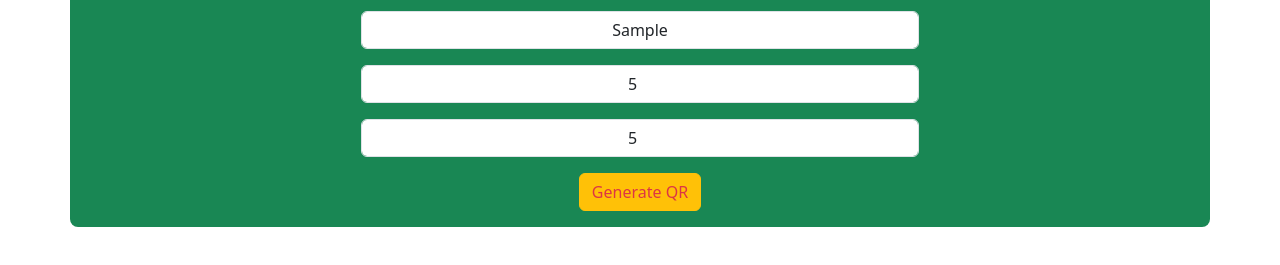
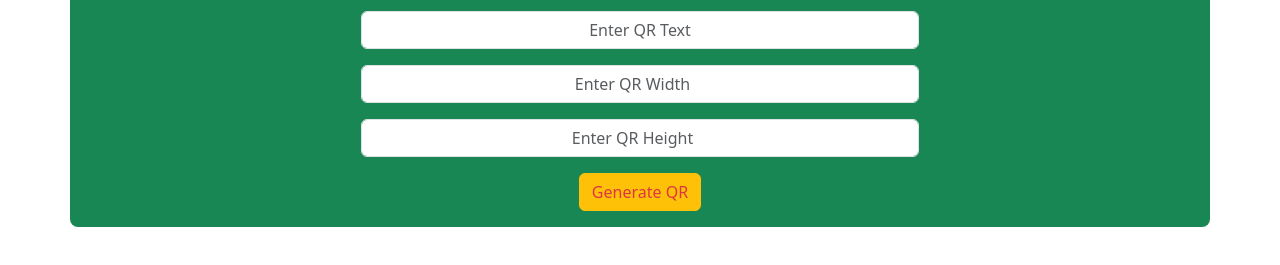
Before and after one commit to PaulUpam/QR-Generator, a plain HTML site: page index.html in a window 1280 px wide. Both pictures are taken after typing "Sample", "5", "5" into the empty fields and a click on the button "Generate QR". Shown: the part 101-366 px from the top of the page. Drawn offline with nearby package versions, Linux system fonts and the light colour scheme; no server answers.

Commit message:
revert check

```diff
--- a/app.js
+++ b/app.js
@@ -9,13 +9,15 @@ const searchInputHeight = document.querySelector("#searchInputHeight").value;
 
 
     //clear input fields
-    searchTextInput.value = "";
-    searchWidthInput.value = "";
-    searchInputHeight.value = "";
-
+    document.querySelector("#searchInputText").value = "";
+    document.querySelector("#searchInputWidth").value = "";
+    document.querySelector("#searchInputHeight").value = "";
 
 //passing the api funtion and parameters from user inputs
     fetchQRapi(searchTextInput, searchWidthInput, searchInputHeight);
+
+
+
 };
 //fetch QR api from go qr api
 function fetchQRapi(inputText,inputWidth,inputHeight){
```
Also changed, not shown: index.html (+0 -2 lines).
